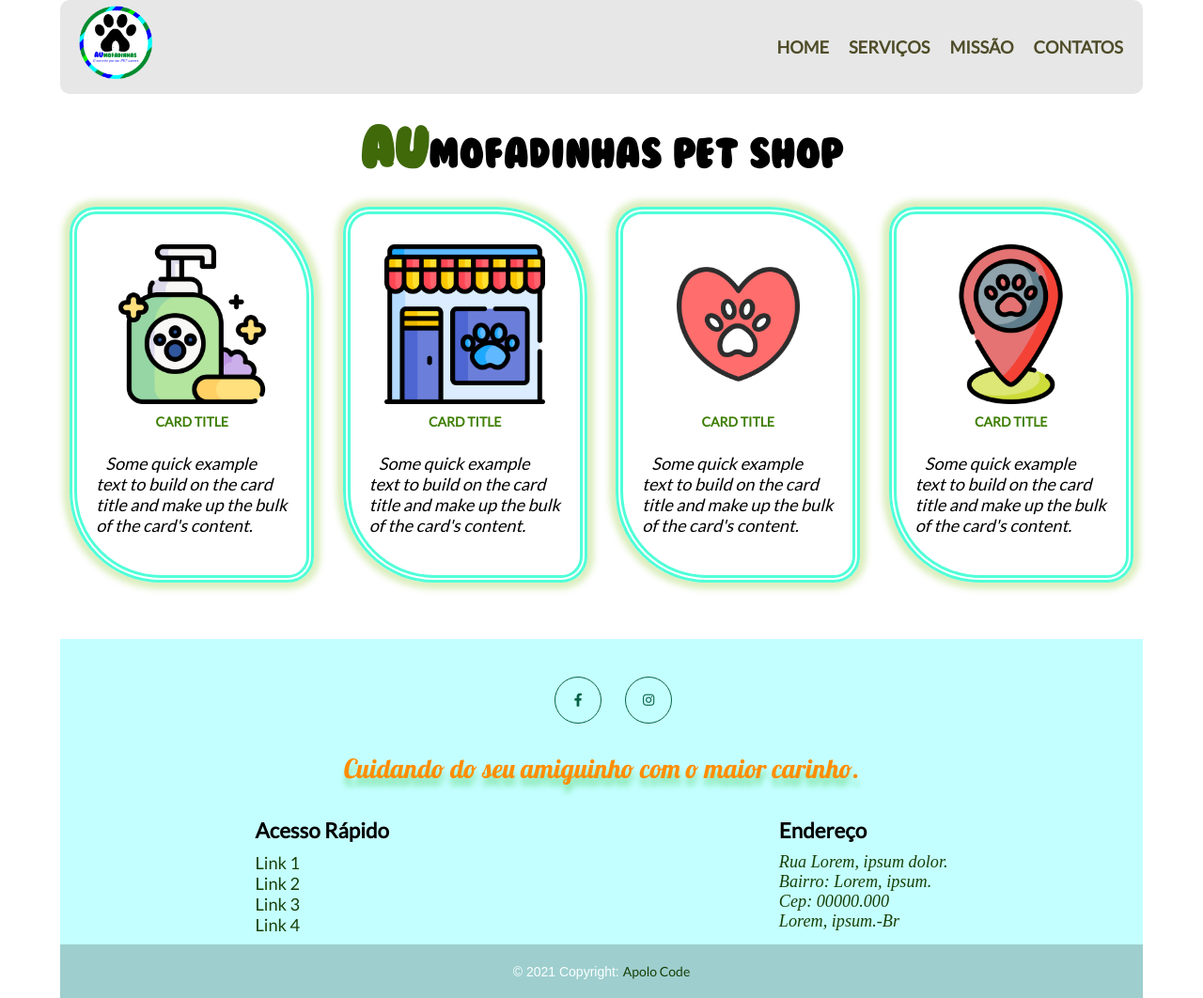
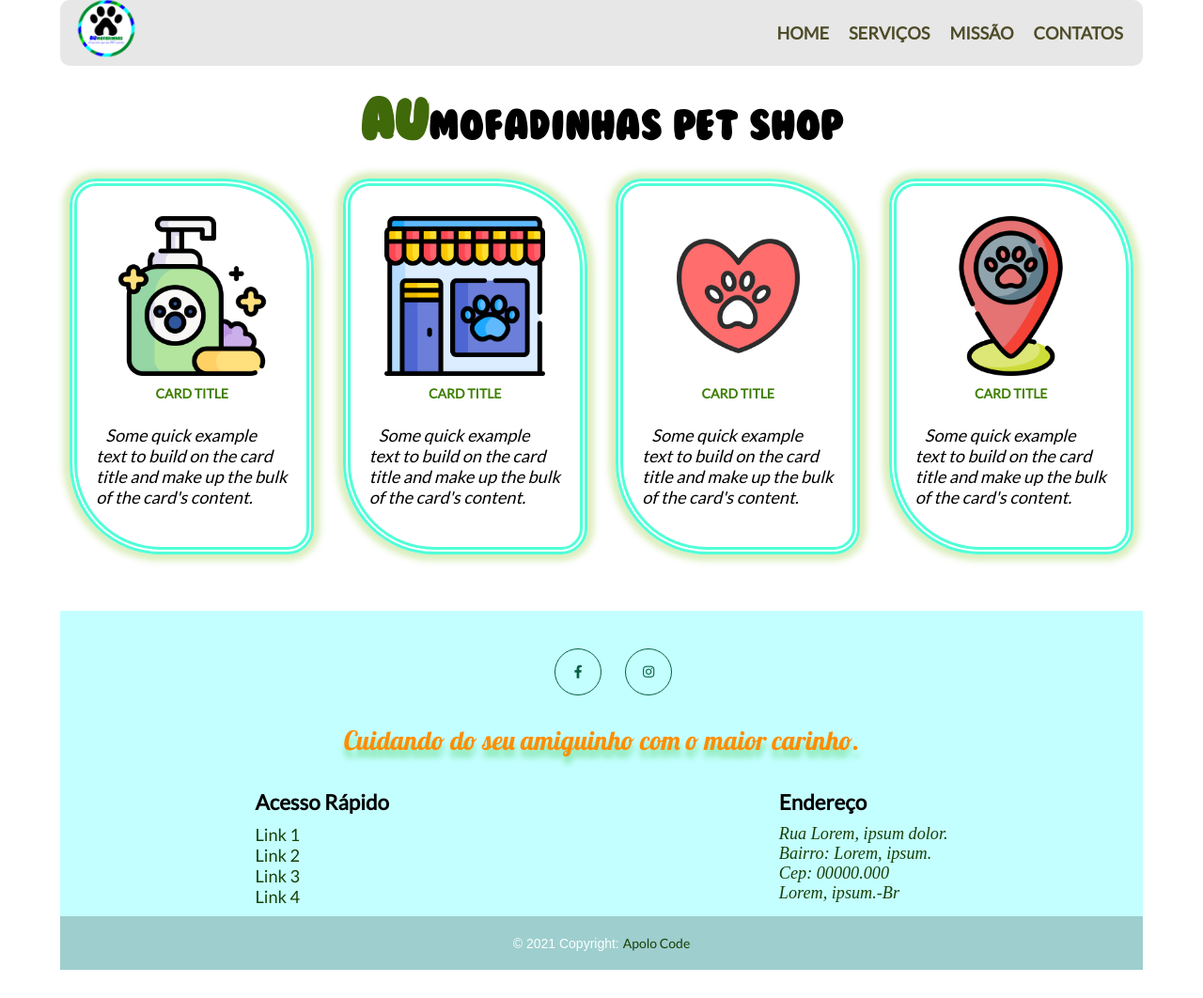
Before and after one commit to muriloapolo/aumofadinhas1, a plain HTML site: page index.html in a window 1280 px wide. Shown: the whole page at 94% size. After the commit the page ends 1032 px from the top, so only its background shows below. Drawn offline with Linux system fonts and the light colour scheme; a web font is replaced by a local one.

Commit message:
Add files via upload

```diff
--- a/estilo/estilo.css
+++ b/estilo/estilo.css
@@ -47,7 +47,7 @@ a:hover {
 }
 
 #logo img {
-    width: 90px;
+    width: 70px;
 
 }
 
@@ -56,7 +56,7 @@ a:hover {
     box-sizing: border-box;
     border-radius: 10px;
     padding: 1rem;
-    height: 100px;
+    height: 70px;
     align-items: center;
     justify-content: space-between;
     background: #e7e7e7;
```
